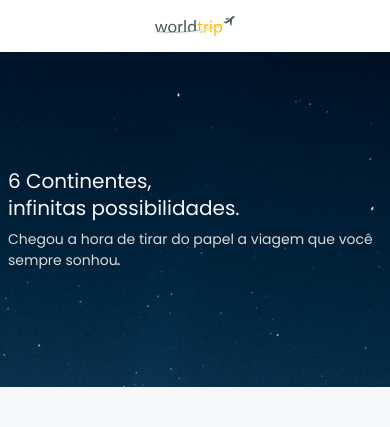
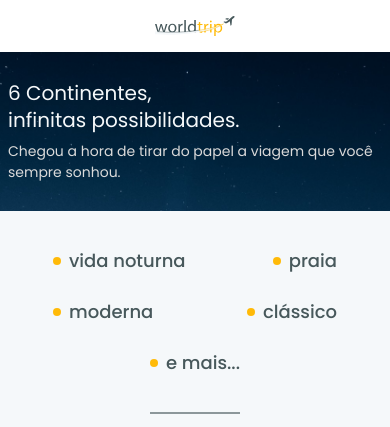
Before and after one commit to gutemberg-jhonata/worldtrip, a Next.js app: page / in a window 390 px wide. Shown: the top 427 px of the page. Built offline with nearby package versions, Linux system fonts and the light colour scheme; data requests are answered from the project's data file.

Commit message:
Fix banner responsive size

```diff
--- a/src/components/Banner/index.tsx
+++ b/src/components/Banner/index.tsx
@@ -12,7 +12,7 @@ export function Banner() {
   const isWideVersion = useBreakpointValue({ base: false, lg: true })
 
   return (
-    <Box w="100%" h="335px" position="relative">
+    <Box w="100%" py={[7, 10, 20]} position="relative">
       <Image src={bgImg} layout="fill" objectFit="cover" placeholder="blur" />
 
       <Wrapper position="relative" h="100%">
@@ -27,7 +27,7 @@ export function Banner() {
           </Flex>
 
           {isWideVersion && (
-            <Box position="absolute" right={0} bottom="-50px">
+            <Box position="absolute" right={0}>
               <Image src={airplaneImg} alt="Airplane" />
             </Box>
           )}
--- a/src/pages/index.tsx
+++ b/src/pages/index.tsx
@@ -34,7 +34,7 @@ export default function Home({ continents }: HomeProps) {
       <Banner />
 
       <Wrapper>
-        <TravelTypes mt={90} />
+        <TravelTypes mt={28} />
 
         <Divider />
 
```
